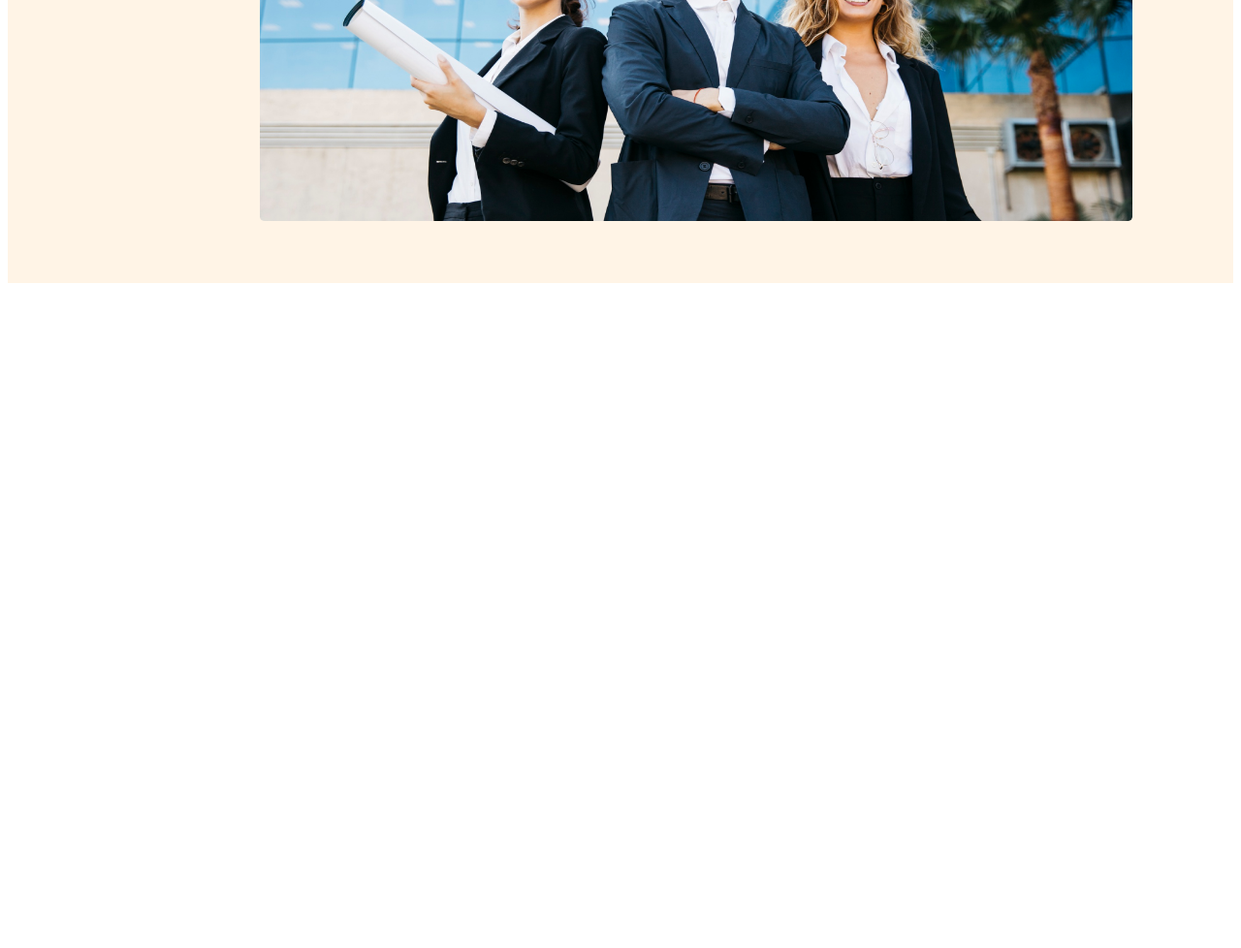
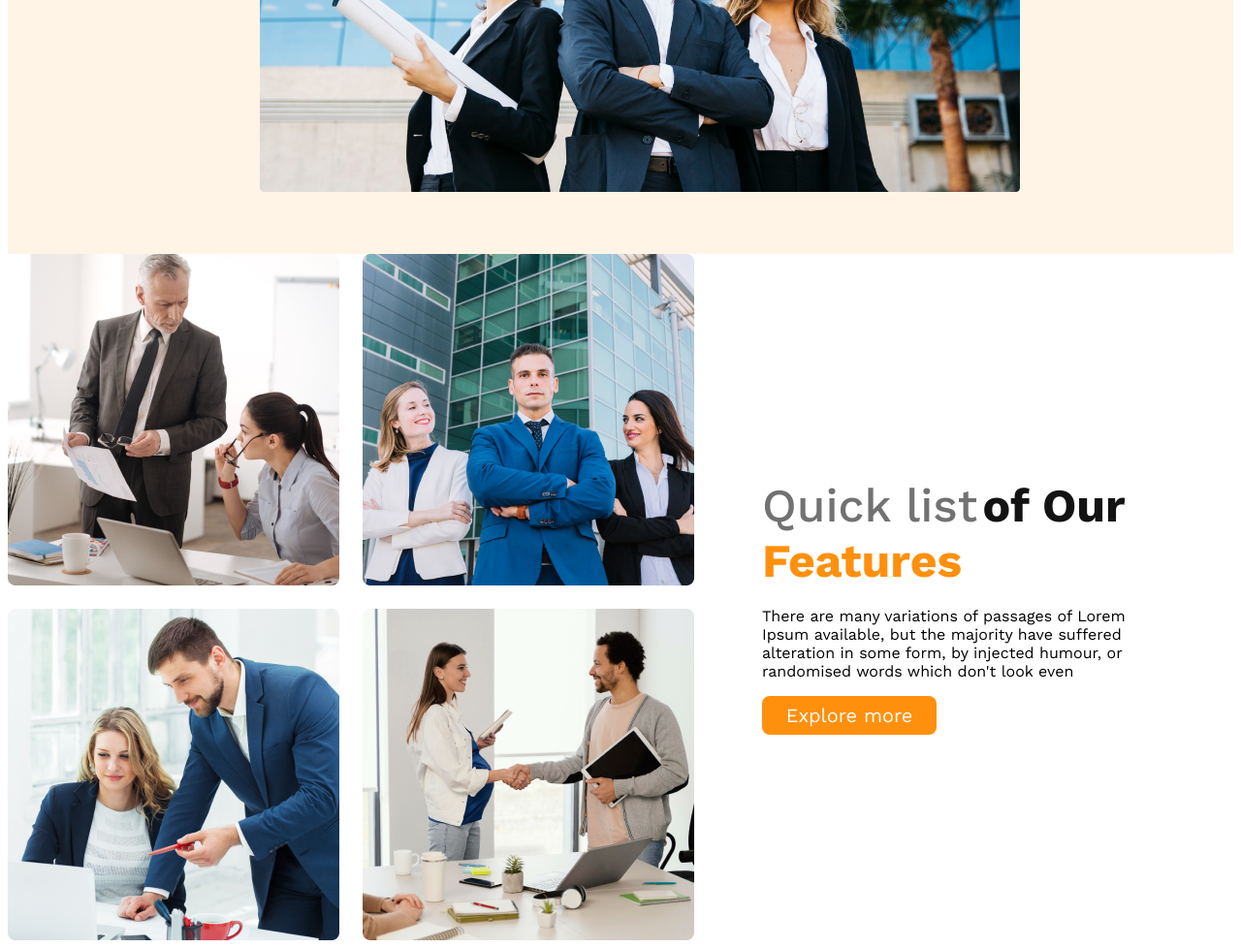
Before and after one commit to prosen36/G3-Architects, a plain HTML site: page index.html in a window 1280 px wide. Shown: the part 756-1734 px from the top of the page at 97% size. Before the commit the page ends 1056 px from the top, so only its background shows below. Drawn offline with nearby package versions, Linux system fonts and the light colour scheme.

Commit message:
added features

```diff
--- a/index.html
+++ b/index.html
@@ -7,6 +7,7 @@
     <link rel="stylesheet" href="style/architect.css">
 </head>
 <body>
+    <!-- header starts -->
     <header class="header">
         <nav>
             <h3 class="nav-title">G3 Architects</h3>
@@ -22,14 +23,31 @@
             <div class="banner-content">
                 <h1 class="banner-title">Brand New Group of Architects</h1>
                 <p class="bannner-description"> There are many variations of passages of Lorem Ipsum available, but the majority have suffered alteration in some form, by injected humour, or randomised words which don't look even</p>
-                <div class="btn-primary">Explore More</div>
+                <!-- <div class="btn-primary">Explore More</div> -->
+                <button class="btn-primary">Explore More</button>
             </div>
             <img class="banner-pic" src="images/banner.png" alt="">
         </div>
 
 
     </header>
+    <!-- header ends -->
     <main>
+        <!-- features start -->
+        <section class="teams-container">
+            <div class="teams-img-container">
+                <img src="images/team1.png" alt="">
+                <img src="images/team2.png" alt="">
+                <img src="images/team3.png" alt="">
+                <img src="images/team4.png" alt="">
+
+            </div>
+            <div class="teams-content">
+                <h3 class="teams-title"> <span class="quick1">Quick list</span> <span class="quick2">of Our</span> <span class="quick3">Features</span> </h3>
+                <p class="teams-description">There are many variations of passages of Lorem Ipsum available, but the majority have suffered alteration in some form, by injected humour, or randomised words which don't look even</p>
+                <button class="btn-primary">Explore more</button>
+            </div>
+        </section>
 
     </main>
     <footer>
--- a/style/architect.css
+++ b/style/architect.css
@@ -7,16 +7,18 @@
 }
 
 .btn-primary {
-    width: 140px;
-    height: 20px;
+    width: 180px;
+    height: 40px;
     flex-shrink: 0;
     border-radius: 8px;
     background: #FF900E;
     color: #FFF;
-    padding: 20px;
+    /* padding: 20px; */
     text-align: center;
     font-size: 1.25rem;
     justify-content: center;
+    align-items: center;
+    border: none;
 
 }
 
@@ -78,7 +80,7 @@ nav li a {
     color: #131313;
 
 }
-.banner{
+.banner img{
     width: 100%;
     height: 100%;
 }
@@ -94,3 +96,62 @@ nav li a {
     padding-top: 20px;
     justify-content: center;
 }
+
+/* main related styles */
+main{
+    margin: 0 auto ;
+    max-width: 1440px;
+}
+.teams-container{
+    display: flex;
+    align-items: center;
+}
+.teams-img-container{
+    display: grid;
+    grid-template-columns: repeat(2, 1fr);
+    gap: 1.5rem;
+}
+.teams-content{
+    padding-left: 70px;
+    padding-right: 70px;
+}
+.teams-title .quick1{
+    color: #727272;
+    font-weight: 500;
+    font-size: 3rem;
+
+}
+.teams-title .quick2{
+    color: #131313;
+    font-weight: 700;
+    font-size: 3rem;
+}
+.teams-title .quick3{
+    color: #FF900E;
+    font-weight: 700;
+    font-size: 3rem;
+}
+
+
+/* responsive media queries */
+/* mobile devices */
+@media screen and (max-width: 576px) {
+
+    header{
+        padding: 20px;
+    }
+    nav {
+        flex-direction: column;
+    }
+}
+
+/* tablet devices */
+@media screen and (min-width: 576px) and (max-width:960px) {
+    nav{
+        flex-direction: column;
+    }
+    header{
+        padding: 40px;
+
+    }
+}
```
